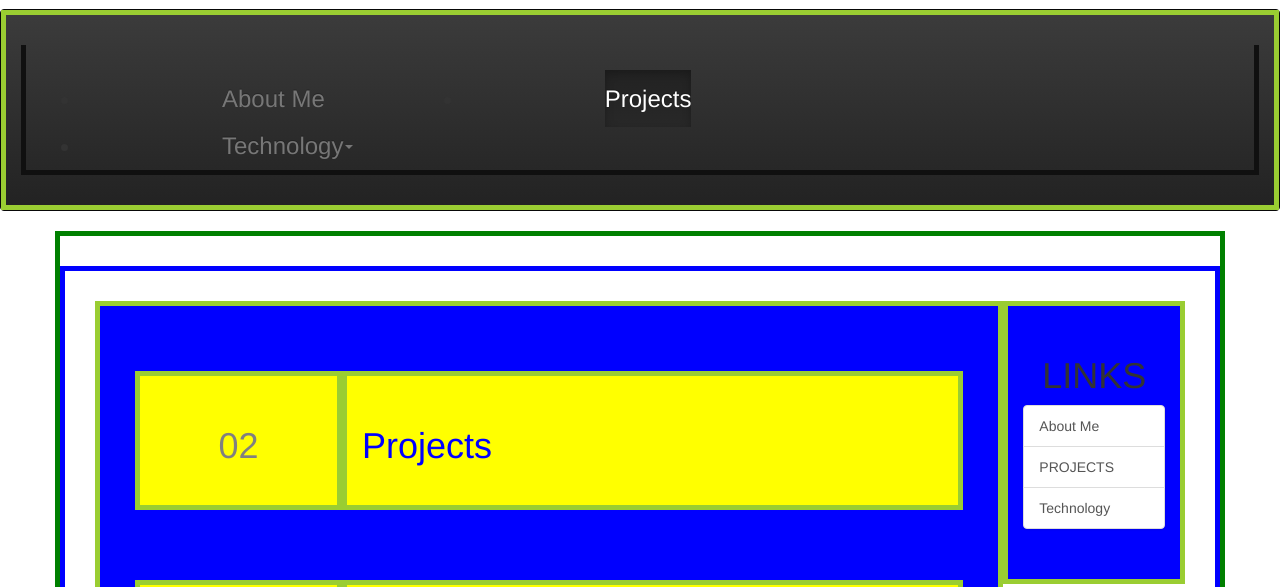
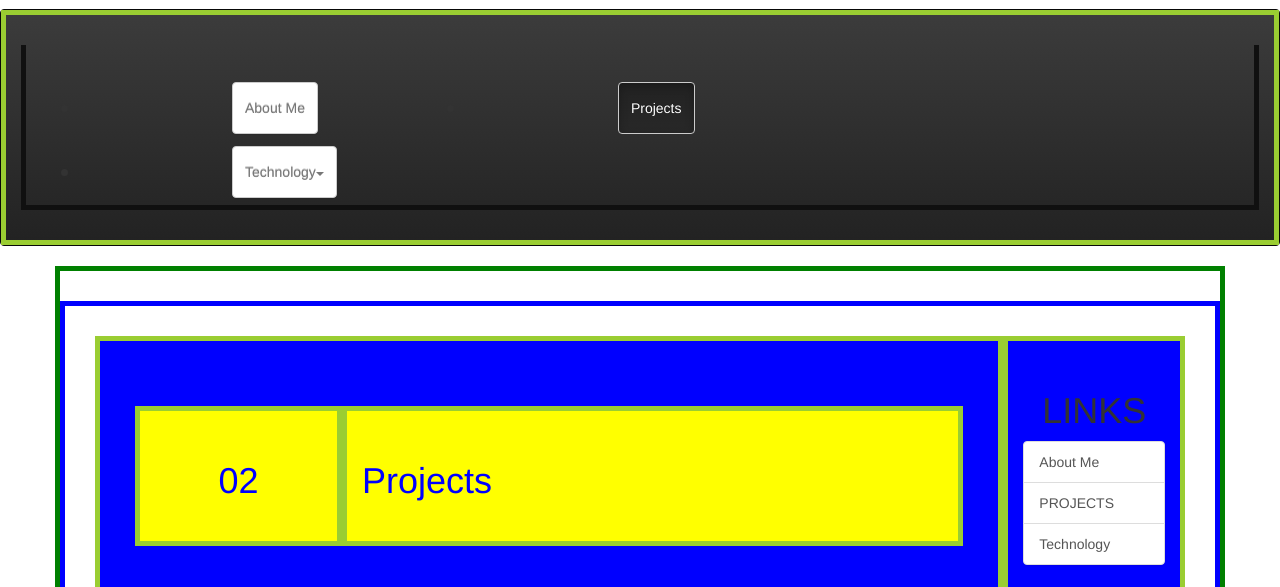
Before and after one commit to lba353/BasmajyanL-Portfolio-3.0, a plain HTML site: page public_html/Projects.html in a window 1280 px wide. Shown: the part 271-858 px from the top of the page. Drawn offline with nearby package versions, Linux system fonts and the light colour scheme.

Commit message:
Portfolio 3.0 (End of 1/9)
Changed my portfolio a little more and worked on improving the links.

```diff
--- a/public_html/Projects.html
+++ b/public_html/Projects.html
@@ -15,10 +15,10 @@
             <div class="container-fluid">
                 <div class="collapse navbar-collapse" id="bs-example-navbar-collapse-1">
                     <ul class="navbar navbar-nav">
-                        <li class="inactive"><a href="index.html">About Me</a></li>
-                        <li class="active"><a href="Projects.html">Projects</a></li>
+                        <li class="inactive"><a class="btn btn-default" href="index.html">About Me</a></li>
+                        <li class="active"><a class="btn btn-default" href="Projects.html">Projects</a></li>
                         <li class="dropdown">
-                            <a href="Technology.html" class="dropdown-toggle" data-toggle="dropdown">Technology<span class="caret"></span></a>
+                            <a class="btn btn-default" href="Technology.html" class="dropdown-toggle" data-toggle="dropdown">Technology<span class="caret"></span></a>
                             <ul class="dropdown-menu" role="menu">
                                 <li><a href="Technology.html">Top of Technology Page</a></li>
                                 <li class="divider"></li>
@@ -51,7 +51,7 @@
                             <img src="http://www.santhisoft.com/images/pages/academic-projects-page.jpg" class="img-responsive" alt="Responsive image">
                         </div>
                         <div class="col-xs-9">
-                            <h1>Completed Projects</h1>
+                            <h1 class="h1">Completed Projects</h1>
                             <p>These are the projects that I have been working on <br>
                                and completed.</p>
                             <h2>Portfolio v1</h2>
--- a/public_html/Scripts.js
+++ b/public_html/Scripts.js
@@ -3,27 +3,39 @@ $("document").ready(function(){
 
     $(".col-xs-9").css("background-color", "yellow");
 
-    $("ul li").css("padding", "6px 140px");
+    $("ul li").css("padding", "6px 150px");
 
     $(".col-xs-3").css("background-color", "yellow");
+
+    $(".header").css("color", "blue");
 
     $(".col-xs-10").css("background-color", "blue");
 
     $(".col-xs-2").css("background-color", "blue");
 
-    $(".inactive").bind("mouseover", MouseOverMe).bind("mouseout", MouseOutMe);
+    $("li a").bind("mouseover", MouseOverMe).bind("mouseout", MouseOutMe);
 
     $(".jumbotron").css("color", "lime");
 
-    $(".jumbotron").css("background-image", "url(https://33.media.tumblr.com/bcf196654e236e37543014e901330c32/tumblr_nbjdcgvVXq1rv6iido1_500.gif)");
+    //$(".jumbotron").css("background-image", "url(https://33.media.tumblr.com/bcf196654e236e37543014e901330c32/tumblr_nbjdcgvVXq1rv6iido1_500.gif)");
+
+    $(".h1 ~ h2").css("color", "red");
+
+    $(".h1").css("color", "red");
+
+    $(".img-responsive").css("border-style", "solid");
+
+    $(".img-responsive").css("border-width", "10px");
+
+    $(".img-responsive").css("border-color", "blue");
 });
 
 function MouseOverMe()
 {
-
+    $("li a").css("background-color", "red");
 }
 
 function MouseOutMe()
 {
-
+    $("li a").css("background-color", "white");
 }
```
